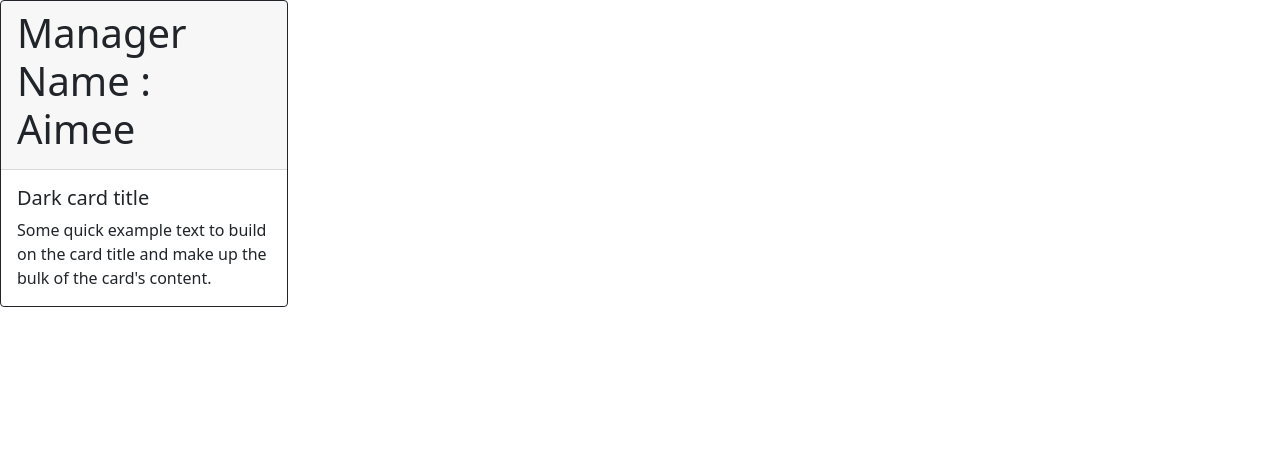
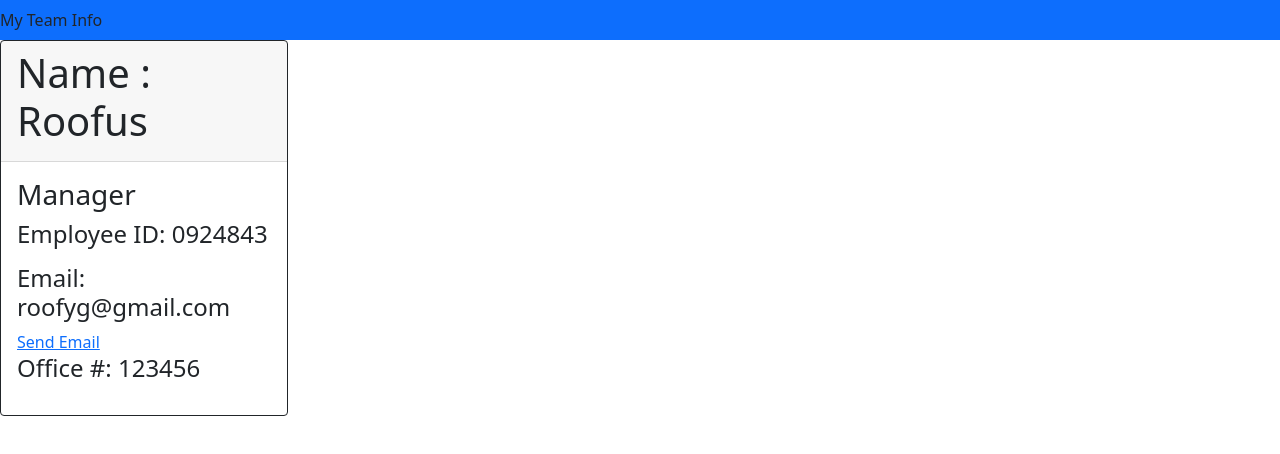
Before and after one commit to Mantablast/OOPTeam-Profile-Generator, a website: page myTeam.html in a window 1280 px wide. Drawn offline with nearby package versions, Linux system fonts and the light colour scheme.

Commit message:
email  mail to added

```diff
--- a/myTeam.html
+++ b/myTeam.html
@@ -9,12 +9,21 @@
     <title>My Team</title>
 </head>
 <body>
+    <header><nav class="navbar navbar-dark bg-primary">
+    My Team Info
+    </nav>
+    </header>
     <div class="card border-dark mb-3" style="max-width: 18rem;">
-    <div class="card-header"><h1>Manager Name : Aimee </h1></div>
+    <div class="card-header"><h1>Name : Roofus</h1></div>
     <div class="card-body text-dark">
-    <h5 class="card-title">Dark card title</h5>
-    <p class="card-text">Some quick example text to build on the card title and make up the bulk of the card's content.</p>
-  </div>
-</div>
+    <h3 class="card-title">Manager</h3>
+    <h4>Employee ID: 0924843</h4>
+    <p class="card-text">
+    <h4 type="email">Email: roofyg@gmail.com</h4><a href = "mailto: ${}">Send Email</a>
+    <h4>Office #: 123456</h4>
+    </p>
+    </div>
+    </div>
+
 </body>
 </html>
```
Also changed, not shown: dist/generateHTML.js.
